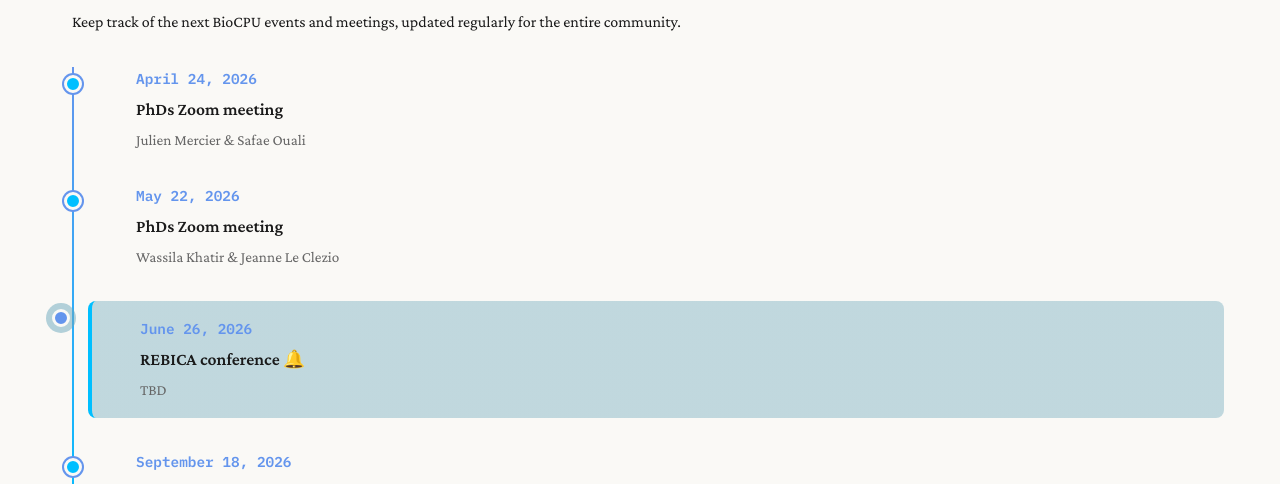
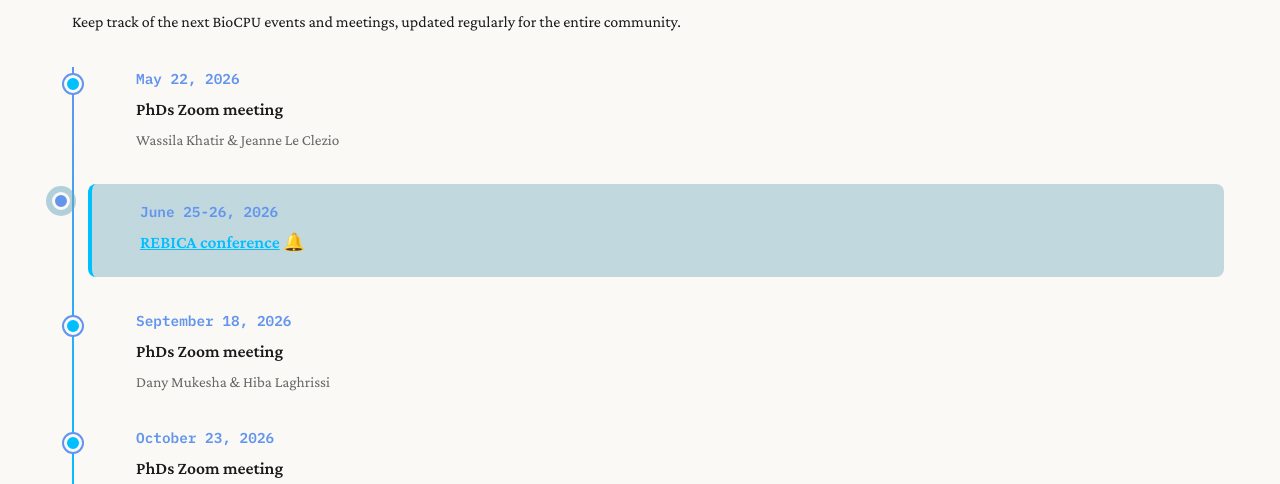
Before and after one commit to BioCPU-unica/BioCPU-unica.github.io, a plain HTML site: page events.html in a window 1280 px wide. Shown: the part 314-798 px from the top of the page. Drawn offline with nearby package versions, Linux system fonts and the light colour scheme.

Commit message:
Update events

```diff
--- a/events.html
+++ b/events.html
@@ -57,24 +57,23 @@
             <p>Keep track of the next BioCPU events and meetings, updated regularly for the entire community.</p>
             <div class="timeline">
                 <div class="timeline-item">
-                    <div class="timeline-date">April 24, 2026</div>
-                    <div class="timeline-title">PhDs Zoom meeting</div>
-                    <div class="timeline-description">Julien Mercier & Safae Ouali</div>
-                </div>
-                <div class="timeline-item">
                     <div class="timeline-date">May 22, 2026</div>
                     <div class="timeline-title">PhDs Zoom meeting</div>
                     <div class="timeline-description">Wassila Khatir & Jeanne Le Clezio</div>
                 </div>
                 <div class="timeline-item">
-                    <div class="timeline-date">June 26, 2026</div>
-                    <div class="timeline-title">REBICA conference</div>
-                    <div class="timeline-description">TBD</div>
+                    <div class="timeline-date">June 25-26, 2026</div>
+                    <div class="timeline-title"><a href="https://rebica26.sciencesconf.org/" style="color: var(--accent);">REBICA conference</a></div>
                 </div>
                 <div class="timeline-item">
                     <div class="timeline-date">September 18, 2026</div>
                     <div class="timeline-title">PhDs Zoom meeting</div>
                     <div class="timeline-description">Dany Mukesha & Hiba Laghrissi</div>
+                </div>
+                <div class="timeline-item">
+                    <div class="timeline-date">October 23, 2026</div>
+                    <div class="timeline-title">PhDs Zoom meeting</div>
+                    <div class="timeline-description">Mathilde Coin & Mariam Al Khatib</div>
                 </div>
             </div>
         </section>
```
